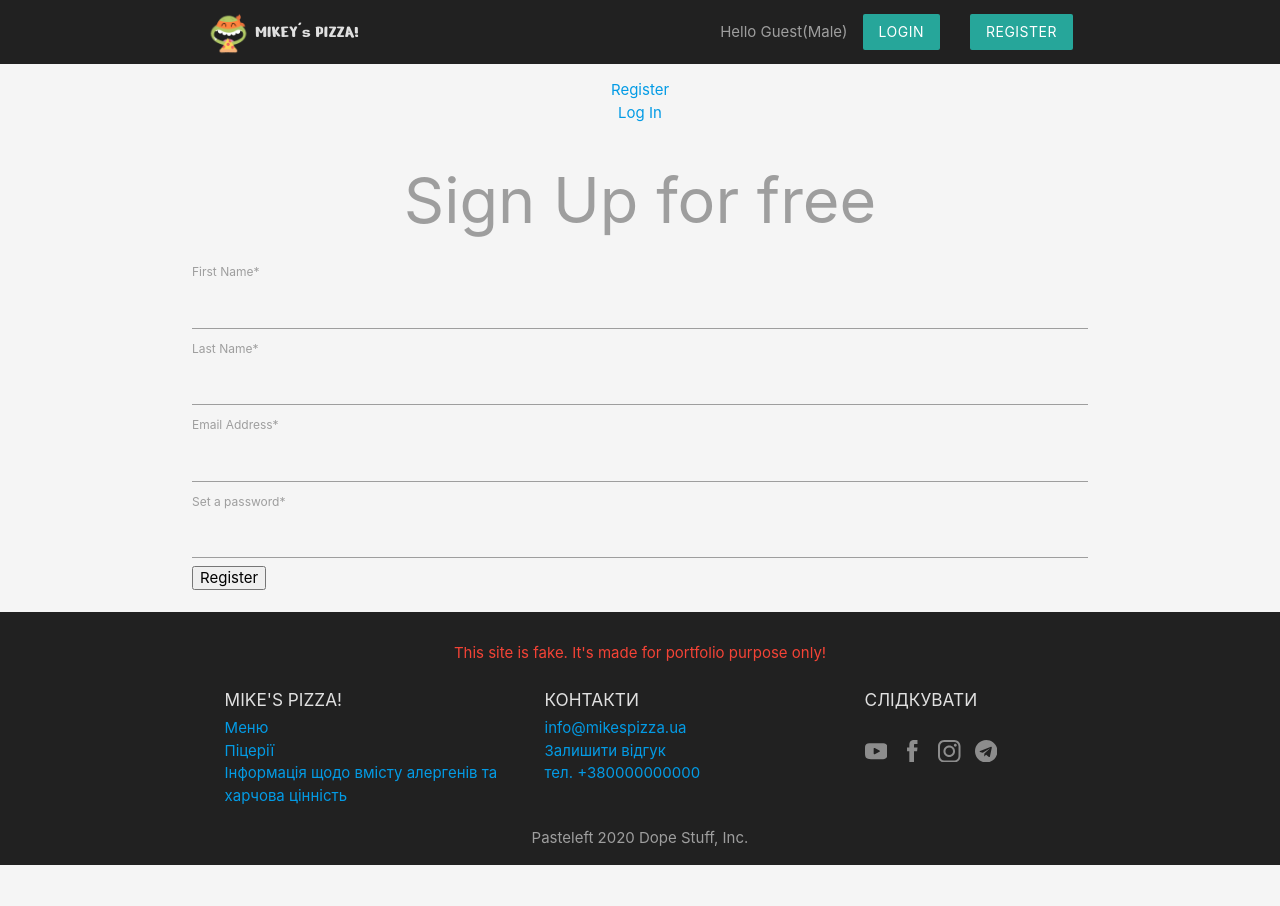
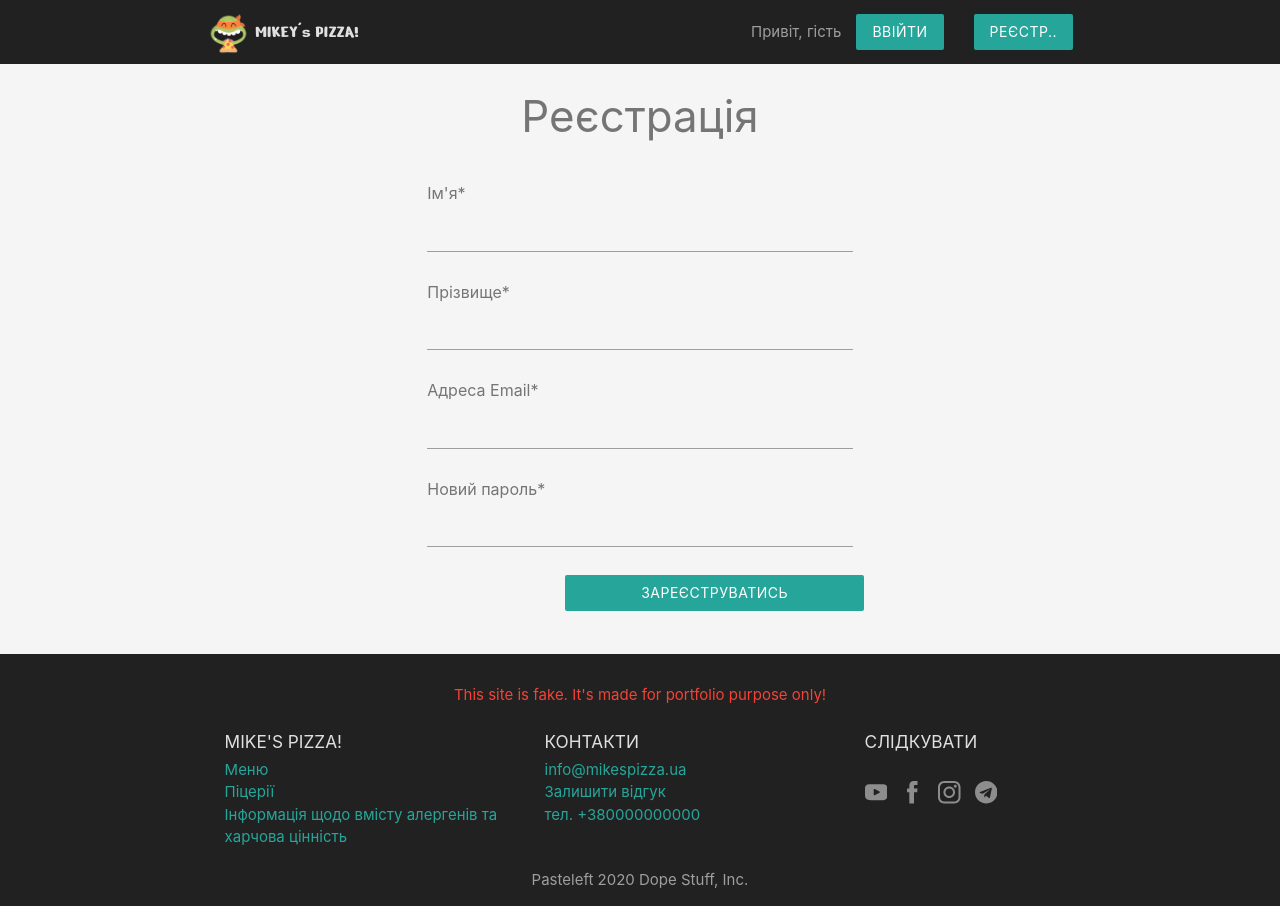
Before and after one commit to oxdead/pizza-login, a PHP site: page /tutphp/login/register.php in a window 1280 px wide. Before the commit the page ends 865 px from the top, so only its background shows below. Run offline with PHP 8.4, Linux system fonts and the light colour scheme; some libraries are stand-ins or nearby versions.

Commit message:
fixing login and reg styling, cleanup

```diff
--- a/head.php
+++ b/head.php
@@ -1,7 +1,7 @@
 <?php
     $rooturl = (!empty($_SERVER['HTTPS']) ? 'https' : 'http').'://'.$_SERVER['HTTP_HOST'].'/pizza_login';
-    $gender = 'Male';
-    $name = 'Guest';
+    $gender = '';
+    $name = 'гість';
 ?>
 
 
--- a/header.php
+++ b/header.php
@@ -10,10 +10,10 @@
             </ul>
 
             <ul id="nav-mobile" class="right hide-on-small-and-down">
-                <li class="grey-text"> Hello <?php echo htmlspecialchars($name); ?> </li>
-                <li class=grey-text> (<?php echo htmlspecialchars($gender); ?>) </li>
-                <li> <a href="<?=$rooturl?>/login/login.php" class="btn brand z-depth-0">Login</a> </li>
-                <li> <a href="<?=$rooturl?>/login/register.php" class="btn brand z-depth-0">Register</a> </li>
+                <li class="grey-text"> Привіт, <?php echo htmlspecialchars($name); ?> </li>
+                <li class=grey-text> <?php echo htmlspecialchars($gender); ?> </li>
+                <li> <a href="<?=$rooturl?>/login/login.php" class="btn brand z-depth-0">Ввійти </a> </li>
+                <li> <a href="<?=$rooturl?>/login/register.php" class="btn brand z-depth-0">Реєстр..</a> </li>
             </ul>
         </div>
     </nav>
--- a/index.php
+++ b/index.php
@@ -4,6 +4,7 @@
 
 
 #todo:
+#change language of errors in tooltips on input field submit
 #clear session message
 #how to use a cookie to set mail automatically, when entering input field
 #add buttons for medium and big sizes of pizza and add their prices to database
@@ -11,9 +12,10 @@
 #make sure all text inputs wrapped into htmlspecialchars
 #support for small screens
 #clean code
+#fix all paths
 #add links to pizza profiles in carousel images
-#fix all paths
 #make all cards the same size
+
 
     /////////////////////////////////////////////////
     // for development only
@@ -101,7 +103,7 @@
 <!DOCTYPE html>
 <html>
 <?php include 'head.php'; ?>
-<body class="grey lighten-4">
+<body>
 
 <?php include 'header.php'; ?>
 
--- a/login/register.php
+++ b/login/register.php
@@ -1,66 +1,11 @@
 <?php
 session_start();
-include('../db_connect.php');
+include '../db_connect.php';
 
 if($_SERVER['REQUEST_METHOD'] == 'POST')
 {
-	//include ('../vendor/phpmailer/phpmailer/src/PHPMailer.php');
-	//include ('../vendor/phpmailer/phpmailer/src/SMTP.php');
-
-	// Import PHPMailer classes into the global namespace
-	// These must be at the top of your script, not inside a function
-	//use PHPMailer\PHPMailer\PHPMailer;
-	//use PHPMailer\PHPMailer\SMTP;
-
-
-	// Load Composer's autoloader
-	//require '../vendor/autoload.php';
-
-
-
-
-	// Instantiation and passing `true` enables exceptions
-	//$mail = new PHPMailer(true);
-
-
-		// //Server settings
-		// $mail->SMTPDebug = SMTP::DEBUG_SERVER;                      // Enable verbose debug output
-		// $mail->isSMTP();                                            // Send using SMTP
-
-		// $mail->Host = 'smtp.gmail.com';   // Set the SMTP server to send through
-		// //$mail->Host = 'gmail-smtp-in.l.google.com';
-		// //$mail->Host = 'alt1.gmail-smtp-in.l.google.com';
-		// //$mail->Host = gethostbyname('gmail-smtp-in.l.google.com'); // if your network does not support SMTP over IPv6
-		// //$mail->Host = 'mxs.meta.ua';
-
-		// $mail->SMTPAuth   = true;                                   // Enable SMTP authentication
-		// //$mail->SMTPAuth   = false;
-		// $mail->Username   = "ytubescks@gmail.com";                     // SMTP username
-		// $mail->Password   = "ytre2@5%";                               // SMTP password
-		// $mail->SMTPSecure = PHPMailer::ENCRYPTION_STARTTLS;         // Enable TLS encryption; `PHPMailer::ENCRYPTION_SMTPS` encouraged
-		// $mail->Port       = 587;                                    // TCP port to connect to, use 465 for `PHPMailer::ENCRYPTION_SMTPS` above
-		// //$mail->SMTPSecure = PHPMailer::ENCRYPTION_SMTPS;         // Enable TLS encryption; `PHPMailer::ENCRYPTION_SMTPS` encouraged
-		// //$mail->Port       = 465;                                    // TCP port to connect to, use 465 for `PHPMailer::ENCRYPTION_SMTPS` above
-
-		// //Recipients
-		// $mail->setFrom('ytubescks@gmail.com', 'Mailer');
-		// $mail->addAddress('som0@meta.ua', 'Joe User');     // Add a recipient
-
-		// // Content
-		// $mail->isHTML(true);                                  // Set email format to HTML
-		// $mail->Subject = 'Here is the subject';
-		// $mail->Body    = 'This is the HTML message body <b>in bold!</b>';
-		// $mail->AltBody = 'This is the body in plain text for non-HTML mail clients';
-
-		// //send the message, check for errors
-		// if (!$mail->send())
-		// {
-		//     echo 'SOM0_ERROR: '. $mail->ErrorInfo;
-		// }
-		// else
-		// {
-		//     echo 'Message sent!';
-		// }
+	//php mailer extension option, not needed for now:
+	//include 'mail_phpmailer.php';
 
 	/*
 		Registration process, inserts user info into the database and sends account confirmation email message
@@ -82,7 +27,6 @@ if($_SERVER['REQUEST_METHOD'] == 'POST')
 	$result = mysqli_query($conn, "SELECT * FROM users WHERE email='$email'") or die($conn->error);
 
 	// we know user email exists if the rows returned are more than 0
-
 	if($result->num_rows > 0)
 	{
 		$_SESSION['message'] = 'User with this email exists!';
@@ -97,7 +41,6 @@ if($_SERVER['REQUEST_METHOD'] == 'POST')
 
 		if($conn->query($sql))
 		{
-
 			$_SESSION['active'] = 0;
 			$_SESSION['logged_in'] = true;
 			$_SESSION['message'] = "Confirmation email was sent to $email, please verify!";
@@ -113,14 +56,12 @@ if($_SERVER['REQUEST_METHOD'] == 'POST')
 
 			mail($to, $subject, $message_body);
 			header("location: profile.php");
-
 		}
 		else
 		{
 			$_SESSION['message'] = 'Registration failed!';
 			header("location: error.php");
 		}
-
 	}
 
 }
@@ -132,52 +73,46 @@ if($_SERVER['REQUEST_METHOD'] == 'POST')
 <?php include "../head.php"; ?>
 <body class="grey lighten-4">
 
-
 <?php include "../header.php"; ?>
 
-<section class="container grey-text">
+<section class="container">
 	<div class="form">
+		<h3 class="center grey-text text-darken-1">Реєстрація</h3>
+		<br />
+		<form action="register.php" method="post" autocomplete="off">
 
-		<ul class="tab-group">
-
-			<li id="openreg" class="center tab"><a href="#register" onclick="toggleRegister()">Register</a></li>
-			<li id="openlogin" class="center tab-active"><a href="#login" onclick="toggleLogin()">Log In</a></li>
-
-		</ul>
-
-		<div class="tab-content">
-			<div id="register">
-				<h1 class=center>Sign Up for free</h1>
-				<form action="login_index.php" method="post" autocomplete="off">
-
-					<div class="top-row">
-						<div class="field-wrap">
-							<label>First Name<span class="req">*</span></label>
+			<div class="row">
+				<div class="col s6 offset-s3">
+					<label>Ім'я<span class="req">*</span></label>
 					<input type="text" required autocomplete="off" name="first_name"/>
 				</div>
-						<div class="field-wrap">
-							<label>Last Name<span class="req">*</span></label>
+			</div>
+			<div class="row">
+				<div class="col s6 offset-s3">
+					<label>Прізвище<span class="req">*</span></label>
 					<input type="text" required autocomplete="off" name="last_name"/>
 				</div>
-
 			</div>
 
-					<div class="field-wrap">
-						<label>Email Address<span class="req">*</span></label>
+			<div class="row">
+				<div class="col s6 offset-s3">
+					<label>Адреса Email<span class="req">*</span></label>
 					<input type="email" required autocomplete="off" name="email"/>
 				</div>
-					<div class="field-wrap">
-						<label>Set a password<span class="req">*</span></label>
+			</div>
+			<div class="row">
+				<div class="col s6 offset-s3">
+					<label>Новий пароль<span class="req">*</span></label>
 					<input type="password" required autocomplete="off" name="password"/>
 				</div>
-
-					<button type="submit" class="button button-block" name="register" >Register</button>
+			</div>
+			<div class="row">
+				<button type="submit" class="btn brand z-depth-0 col s4 offset-s5" name="register">Зареєструватись</button>
+			</div>
 
 		</form>
 
-			</div>
 
-		</div>
 
 
 
@@ -186,9 +121,8 @@ if($_SERVER['REQUEST_METHOD'] == 'POST')
 
 </section>
 
+<?php include '../footer.php'; ?>
+</body>
 
-<?php include '../footer.php'; ?>
-
-</body>
 <?php include '../script.php'; ?>
 </html>
--- a/script.php
+++ b/script.php
@@ -23,6 +23,7 @@ function footerBehaviour()
 {
 	var f = document.getElementsByTagName('footer')[0];
 	if(!f) { return; }
+
 	if(document.body.clientHeight < window.innerHeight)
 	{
 		f.style.position = "absolute";
@@ -35,8 +36,8 @@ function footerBehaviour()
 		f.style.bottom = "";
 	}
 
+	window.removeEventListener("resize", footerBehaviour);
 	window.addEventListener("resize", footerBehaviour);
-
 }
 
 footerBehaviour();
--- a/stylesheet.css
+++ b/stylesheet.css
@@ -1,3 +1,8 @@
+html {
+    overflow-y: scroll;
+}
+
+
 .logolabel{
     font-family: 'Nerko One', cursive;
     font-size: 18px;
@@ -6,3 +11,54 @@
     margin:0%;
 
 }
+
+
+.body{
+    background-color: #f5f5f5;
+    font-family: 'Titillium Web', sans-serif;
+}
+
+.brand{
+    background: #26a69a;
+}
+.brand-text{
+    color: #26a69a;
+}
+
+
+
+a {
+    text-decoration:none;
+    color: #26a69a;
+    transition:.5s ease;
+    color: lighten(#26a69a,5%);
+}
+
+a:hover {
+    background:none;
+    color: #37F2DF;
+}
+
+a.btn {
+    color: #ffffff;
+}
+
+
+label {
+    transform:translateY(6px);
+    transition:all 0.25s ease;
+    pointer-events: none;
+    font-size:16px;
+    color: #757575;
+}
+
+label.active {
+    transform:translateY(50px);
+    font-size:20px;
+    color: #26a69a;
+}
+
+  /* make it work*/
+label.highlight {
+    color: #26a69a;
+}
```
Also changed, not shown: login/login.php (+20 -23 lines), login/mail_phpmailer.php (added, +59 -0 lines), stylesheet_login.css (+23 -140 lines). Lines whose indentation alone changed are shown as unchanged.
